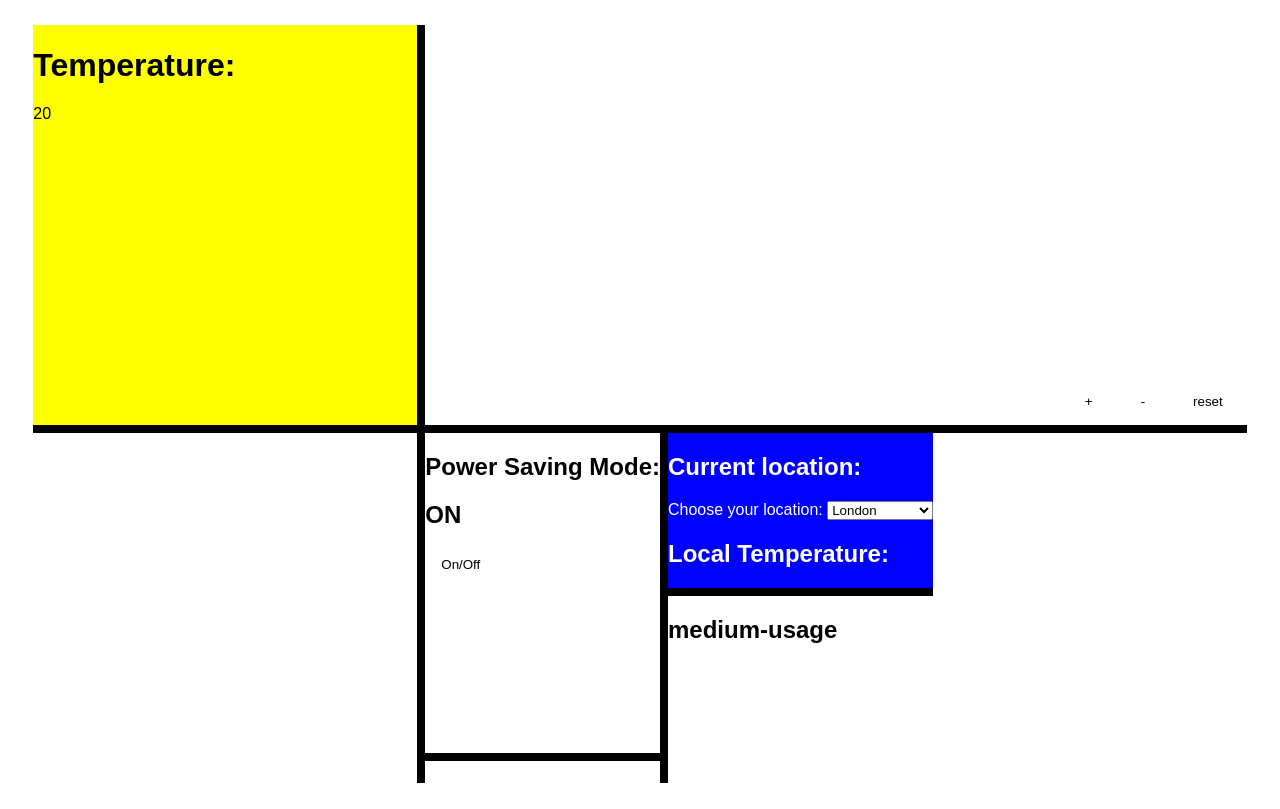
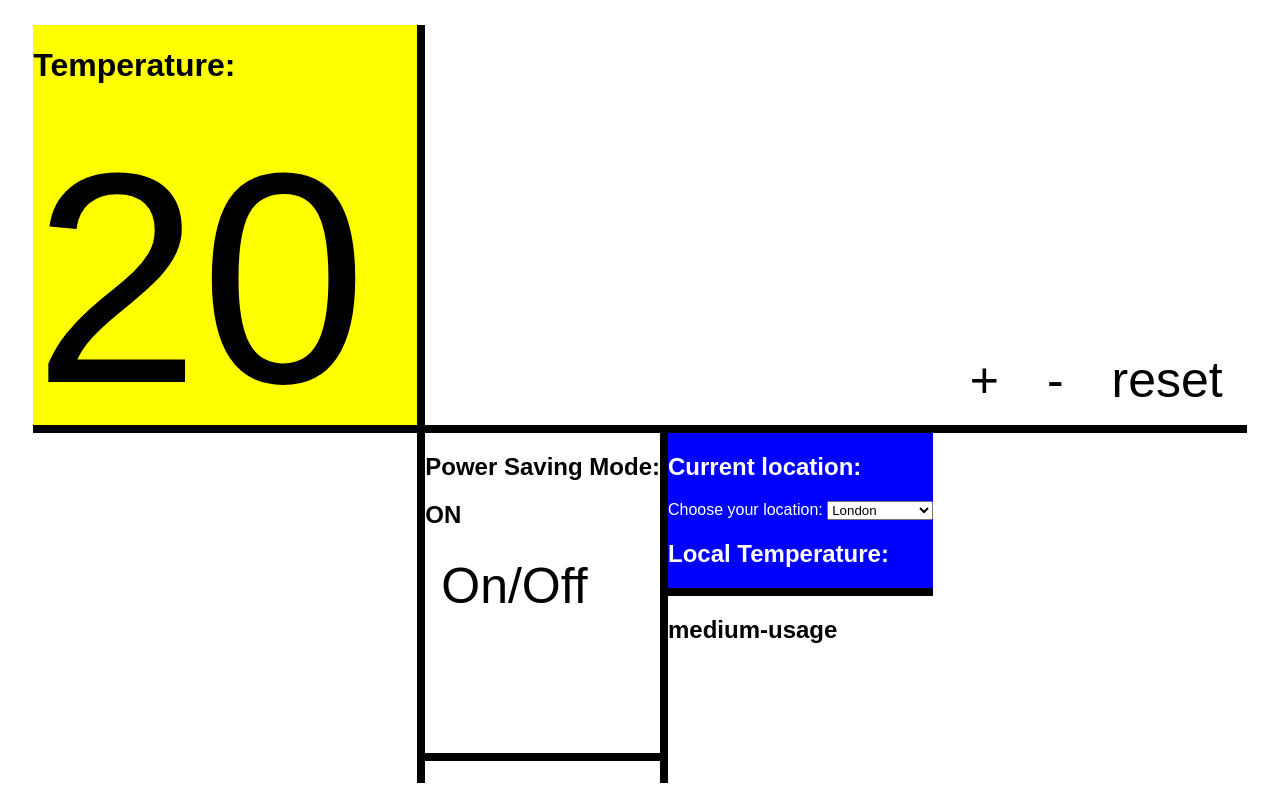
Before and after one commit to Emmapr123/thermostat, a plain HTML site: page index.html in a window 1280 px wide. Drawn offline with nearby package versions, Linux system fonts and the light colour scheme; a web font is replaced by a local one.

Commit message:
more readable for users

```diff
--- a/public/stylesheet.css
+++ b/public/stylesheet.css
@@ -3,12 +3,17 @@ body {
 }
 
 .low-usage {
-  color: green;
+  color: blue;
+}
+
+.medium-usage {
+  color: black;
 }
 
 .high-usage {
   color: red;
 }
+
 
 .outer-square {
    margin: 2%;
@@ -27,12 +32,17 @@ body {
   width: 30vw;
 }
 
+#temperature {
+  font-size: 300px;
+}
+
 .reset {
   background-color: white;
   padding: 8px 16px 8px 16px;
   color: black;
   margin: 8px;
   border: none;
+  font-size: 50px;
 }
 
 .control {
@@ -41,6 +51,7 @@ body {
   color: black;
   margin: 8px;
   border: none;
+  font-size: 50px;
 }
 
 .top-right {
@@ -74,6 +85,7 @@ body {
   padding: 8px 16px 8px 16px;
   color: black;
   border: none;
+  font-size: 50px;
 }
 
 .bottom-middle-bottom {
```
